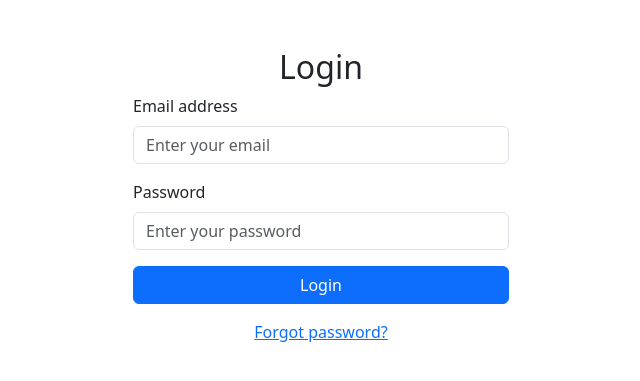
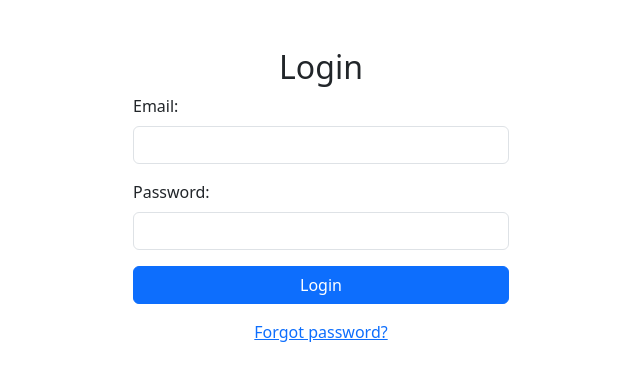
Before and after one commit to Dheeraj-Patidar/event-management, a Django app: page /login/ in a window 1280 px wide. Shown: the part 56-437 px from the top of the page, without its empty margins (319-959 px from the left). Run offline with Django 5.2, Linux system fonts and the light colour scheme; some libraries are stand-ins or nearby versions.

Commit message:
added login and logout functionality

```diff
--- a/core/forms.py
+++ b/core/forms.py
@@ -1,9 +1,8 @@
 from django import forms
 from .models import User
-from django.core.exceptions import ValidationError
 from django.core.validators import RegexValidator
 
-class UserForm(forms.ModelForm):
+class StudentForm(forms.ModelForm):
     first_name = forms.CharField(widget=forms.TextInput(attrs={'class': 'form-control'}))
     last_name = forms.CharField(widget=forms.TextInput(attrs={'class': 'form-control'}))
     email = forms.EmailField(widget=forms.EmailInput(attrs={'class': 'form-control'}))
@@ -20,3 +19,14 @@ class UserForm(forms.ModelForm):
     class Meta:
         model=User
         fields=['first_name','last_name','email','phone_number','password','repassword']
+
+    def clean_email(self):
+        email = self.cleaned_data.get('email')
+        if User.objects.filter(email=email).exists():
+            raise forms.ValidationError("Email already exists. Please use a different one.")
+        return email
+
+
+class LoginForm(forms.Form):
+    username = forms.EmailField(widget=forms.EmailInput(attrs={'class': 'form-control'}))
+    password = forms.CharField(widget=forms.PasswordInput(attrs={'class': 'form-control'}))
--- a/core/templates/index.html
+++ b/core/templates/index.html
@@ -36,7 +36,7 @@
                         <a class="nav-link" href="/signup_student">Signup</a>
                     </li>
                     <li class="nav-item">
-                        <a class="nav-link" href="#">Logout</a>
+                        <a class="nav-link" href="/logout">Logout</a>
                     </li>
                 </ul>
             </div>
--- a/core/templates/login.html
+++ b/core/templates/login.html
@@ -8,24 +8,35 @@
     <div class="row justify-content-center">
 
         <div class="col-md-4" style="max-width: 400px; width: 100%;">
-            <div style="background-color: green;">
             {% if messages %}
-            {% for message in messages %}
-            <p style="color: white; font-weight: bold; text-align: center;">{{ message }}</p>
-            {% endfor %}
+                {% for message in messages %}
+                    <div class="alert {% if message.tags == 'success' %}alert-success{% else %}alert-danger{% endif %} text-center">
+                        {{ message }}
+                    </div>
+                {% endfor %}
             {% endif %}
-            </div>
             <h2 class="row justify-content-center">Login</h2>
             <form method="post">
+
                 {%csrf_token%}
                 <div class="mb-3">
-                    <label for="email" class="form-label">Email address</label>
-                    <input type="email" name="email" class="form-control" id="email" placeholder="Enter your email" required>
+                    <label for="id_username" class="form-label">Email:</label>
+                    <input type="text" name="username" id="id_username" class="form-control" value="{{ form.username.value|default:'' }}" required>
+                    {% if form.username.errors %}
+                        <div class="text-danger small">
+                            {{ form.username.errors.0 }}
+                        </div>
+                    {% endif %}
                 </div>
 
                 <div class="mb-3">
-                    <label for="password" class="form-label">Password</label>
-                    <input type="password" name="password" class="form-control" id="password" placeholder="Enter your password" required>
+                    <label for="id_password" class="form-label">Password:</label>
+                    <input type="password" name="password" id="id_password" class="form-control" required>
+                    {% if form.password.errors %}
+                        <div class="text-danger small">
+                            {{ form.password.errors.0 }}
+                        </div>
+                    {% endif %}
                 </div>
 
                 <button type="submit" class="btn btn-primary w-100">Login</button>
--- a/core/urls.py
+++ b/core/urls.py
@@ -6,5 +6,7 @@ urlpatterns = [
     path('index/',views.index,name="index"),
     path("signup_student/",views.Signup_student,name="signup_student"),
     path('login/',views.Login_page,name="login_page"),
-    path('student_dashboard',views.Signup_student,name="student_dashboard"),
+    path('logout/',views.logout,name="logout"),
+    path('student_dashboard',views.Student_page,name="student_dashboard"),
+
 ]
--- a/core/views.py
+++ b/core/views.py
@@ -2,7 +2,7 @@ from django.shortcuts import render,redirect
 from django.contrib.auth import authenticate, login, logout as authlogout
 from django.contrib.auth import get_user_model
 from django.contrib import messages
-from .forms import UserForm
+from .forms import StudentForm,LoginForm
 User = get_user_model()
 
 
@@ -12,7 +12,7 @@ def index(request):
 
 def Signup_student(request):
     if request.method == "POST":
-        form = UserForm(request.POST)
+        form = StudentForm(request.POST)
         if form.is_valid():
             first_name = form.cleaned_data.get("first_name")
             last_name = form.cleaned_data.get("last_name")
@@ -41,7 +41,7 @@ def Signup_student(request):
 
 
     else:
-        form = UserForm()
+        form = StudentForm()
 
     return render(request, "signup_student.html", {"form": form})
 
@@ -49,23 +49,31 @@ def Signup_student(request):
 
 
 def Login_page(request):
+
     if request.method=="POST":
-        email=request.POST.get('email')
-        password=request.POST.get('password')
-        print(email,password)
-        if not user:
-            return render(request, "login.html")
-        user = authenticate(request, username=email, password=password)
-        print(user)
-        if user is not None:
-            login(request,user)
-            return redirect("student_dashboard")
-        # else:
-        #     return render(request, "login.html")
+        form=LoginForm(request.POST)
+        if form.is_valid():
+            username=form.cleaned_data.get('username')
+            password=form.cleaned_data.get('password')
 
-    return render(request,"login.html")
+            user = authenticate(request, username=username, password=password)
+            print(user)
+            if user is not None:
+                login(request,user)
+                messages.success(request, "Login successful!")
+                return redirect("student_dashboard")
+            else:
+                messages.error(request, "Invalid credentials. Please try again.")
+
+    else:
+        form=LoginForm()
+    return render(request,"login.html",{'form':form})
 
 
+def logout(request):
+    authlogout(request)
+    messages.success(request, "You have been logged out successfully.")
+    return redirect("login_page")
 
 def Student_page(request):
-    return render(request,"student_dashboard")
+    return render(request,"student_dashboard.html")
```
Also changed, not shown: core/templates/signup_student.html (+6 -4 lines), core/templates/student_dashboard.html (+7 -0 lines), db.sqlite3.
